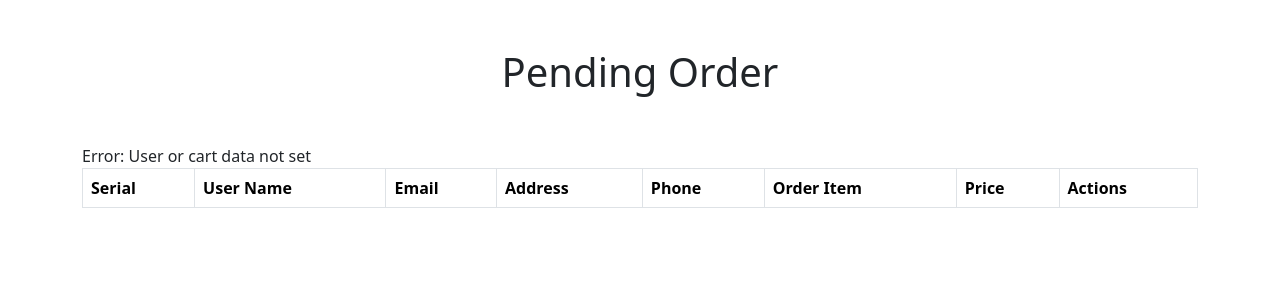
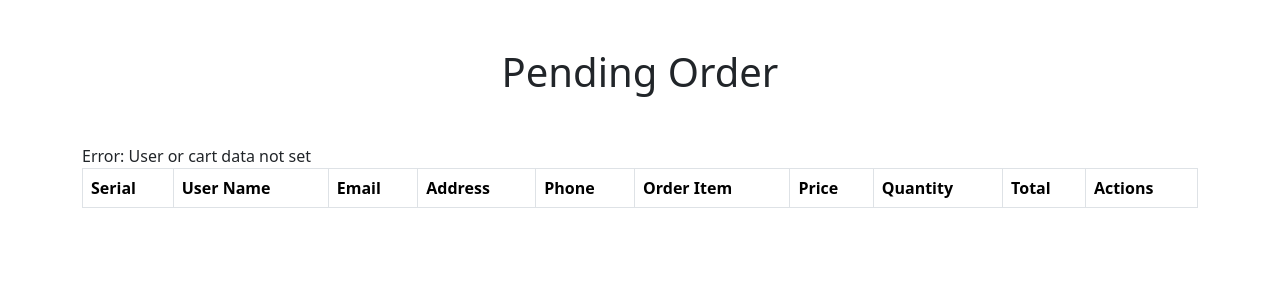
Before and after one commit to IKSopnil/Food_order_website, a PHP site: page /admin/order.php in a window 1280 px wide. Shown: the part 88-388 px from the top of the page. Run offline with PHP 8.4, Linux system fonts and the light colour scheme; a user stored in the database is signed in; lists and menus that the app fills with data are empty; some libraries are stand-ins or nearby versions.

Commit message:
order column added

```diff
--- a/admin/order.php
+++ b/admin/order.php
@@ -25,6 +25,8 @@ if (!isset($_SESSION['admin_username'])) {
         <th scope="col">Phone</th>
         <th scope="col">Order Item</th>
         <th scope="col">Price</th>
+        <th scope="col">Quantity</th>
+        <th scope="col">Total</th>
         <th scope="col">Actions</th>
       </tr>
     </thead>
@@ -83,6 +85,8 @@ if (isset($_SESSION['cart_data']) && isset($_SESSION['user_id'])) {
       }
       echo "</td>";
       echo "<td></td>";
+      echo "<td></td>";
+      echo "<td></td>";
       echo "</tr>";
     }
   } else {
```
